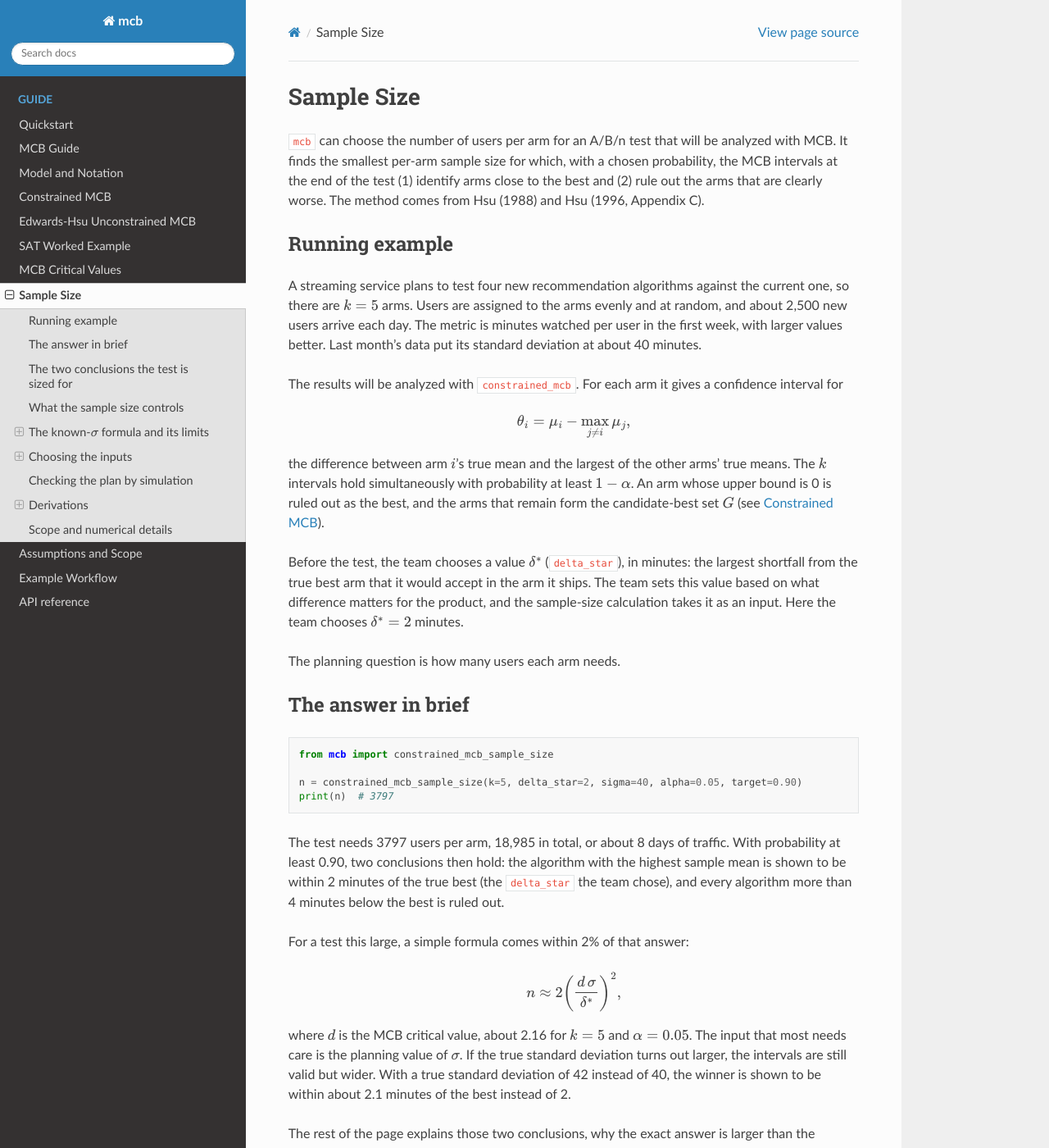
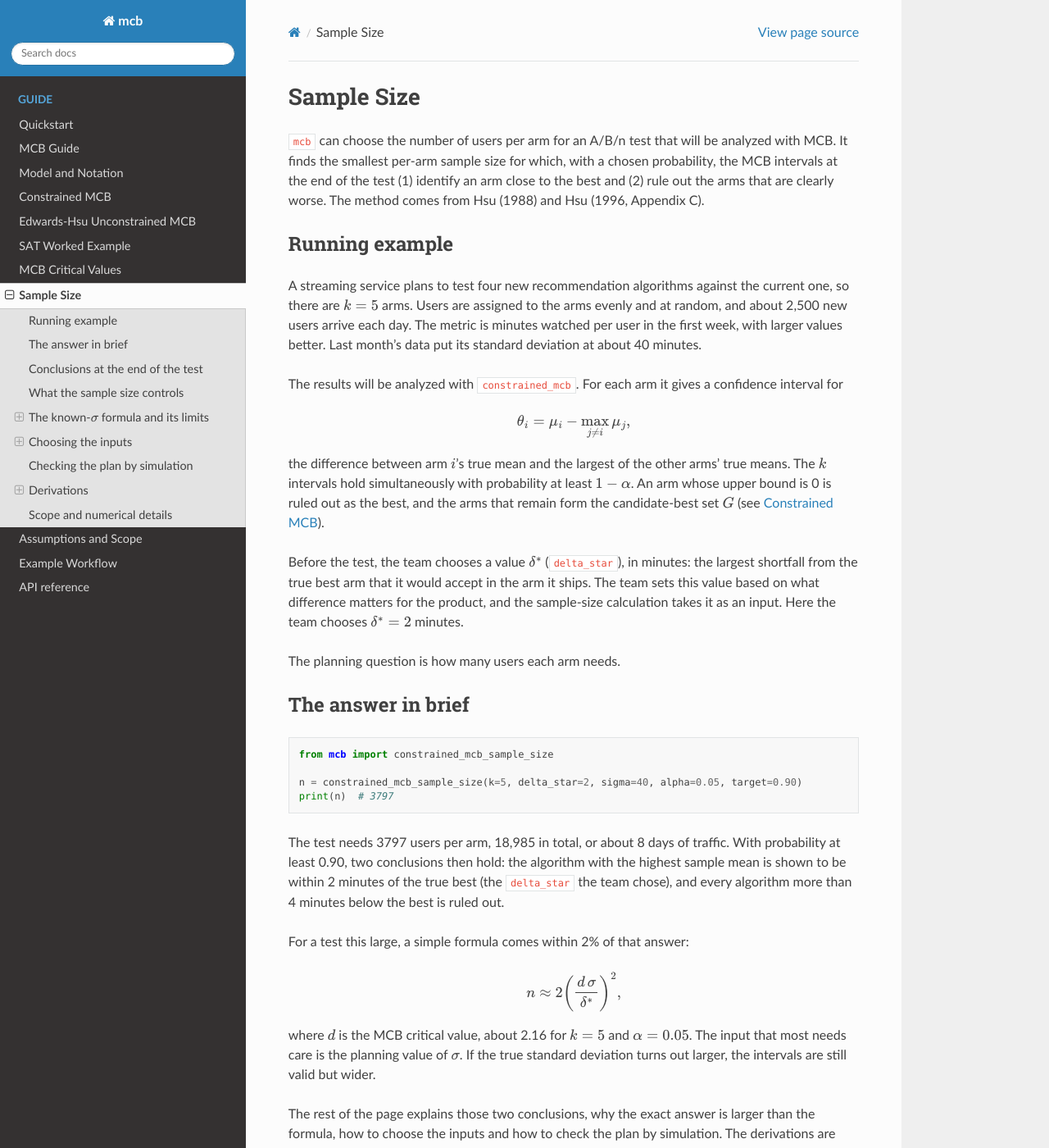
Before and after one commit to johnswyou/mcb, a Sphinx documentation site: the page built from docs/sample_size.md, in a window 1280 px wide and 1400 px high. Shown: the whole window at 82% size. Built offline with Sphinx 7.4.7 and the Read the Docs theme 3.1.0, drawn with Linux system fonts in a browser that asks for light colours; some of the changed text lies outside the part shown.

Commit message:
Tighten the sample-size guide's opening and section title
Say that the plan identifies one arm close to the best, rename the
section to "Conclusions at the end of the test", and remove an example
from the summary that readers found confusing.

Co-Authored-By: Claude Opus 5.5 <noreply@anthropic.com>

```diff
--- a/docs/sample_size.md
+++ b/docs/sample_size.md
@@ -1,6 +1,6 @@
 # Sample Size
 
-`mcb` can choose the number of users per arm for an A/B/n test that will be analyzed with MCB. It finds the smallest per-arm sample size for which, with a chosen probability, the MCB intervals at the end of the test (1) identify arms close to the best and (2) rule out the arms that are clearly worse. The method comes from Hsu (1988) and Hsu (1996, Appendix C).
+`mcb` can choose the number of users per arm for an A/B/n test that will be analyzed with MCB. It finds the smallest per-arm sample size for which, with a chosen probability, the MCB intervals at the end of the test (1) identify an arm close to the best and (2) rule out the arms that are clearly worse. The method comes from Hsu (1988) and Hsu (1996, Appendix C).
 
 ## Running example
 
@@ -35,11 +35,11 @@ $$
 n \approx 2\left(\frac{d\,\sigma}{\delta^*}\right)^2,
 $$
 
-where $d$ is the MCB critical value, about 2.16 for $k = 5$ and $\alpha = 0.05$. The input that most needs care is the planning value of $\sigma$. If the true standard deviation turns out larger, the intervals are still valid but wider. With a true standard deviation of 42 instead of 40, the winner is shown to be within about 2.1 minutes of the best instead of 2.
+where $d$ is the MCB critical value, about 2.16 for $k = 5$ and $\alpha = 0.05$. The input that most needs care is the planning value of $\sigma$. If the true standard deviation turns out larger, the intervals are still valid but wider.
 
 The rest of the page explains those two conclusions, why the exact answer is larger than the formula, how to choose the inputs and how to check the plan by simulation. The derivations are collected at the end.
 
-## The two conclusions the test is sized for
+## Conclusions at the end of the test
 
 At the end of the test the team wants to draw two conclusions:
 
```
